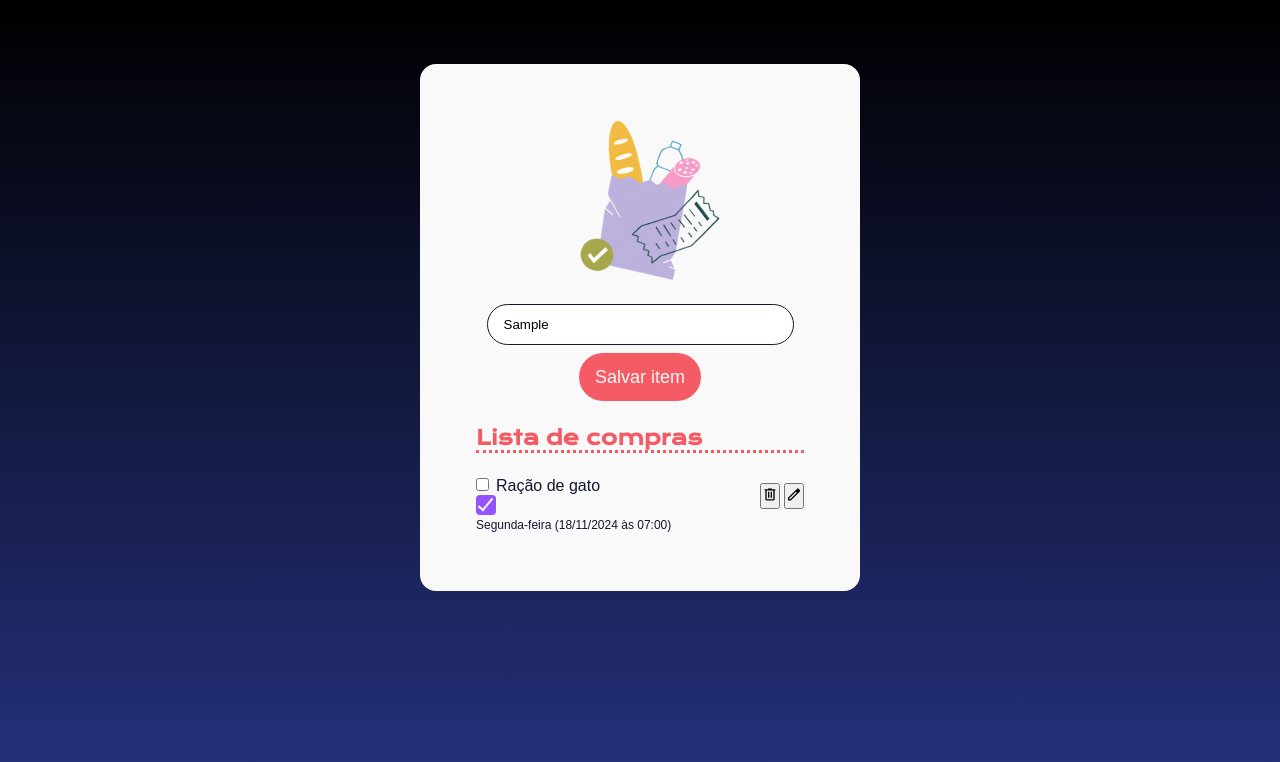
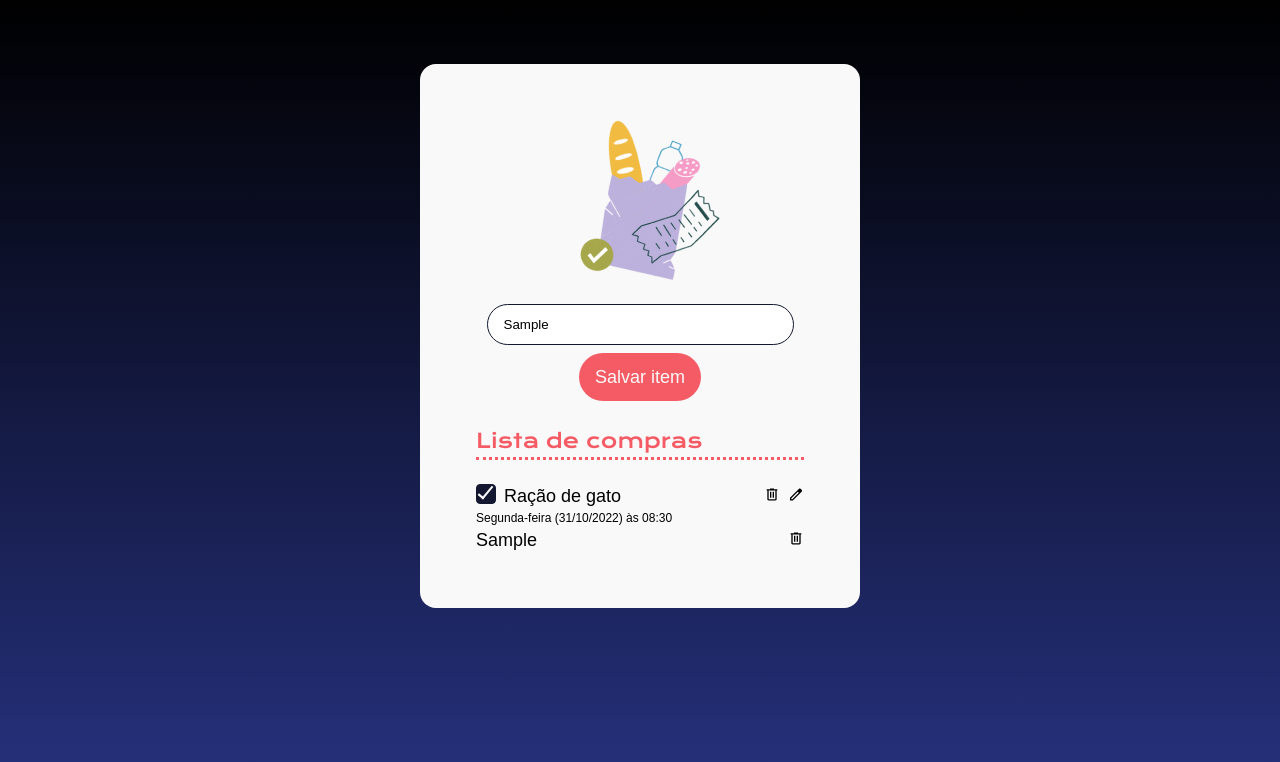
Before and after one commit to raylanraraujo/projeto_lista-de-compras, a plain HTML site: page index.html in a window 1280 px wide. Both pictures are taken after typing "Sample" into the empty fields and a click on the button "Salvar item". Drawn offline with nearby package versions, Linux system fonts and the light colour scheme; a web font is replaced by a local one.

Commit message:
Criar elementos manipulando DOM

```diff
--- a/index.html
+++ b/index.html
@@ -13,41 +13,45 @@
 </head>
 
 <body>
+
     <main>
-        <img src="img/bag.png" alt="Sacola de compras">
-        <form action="">
-            <input type="text" name="" id="input-item" placeholder="Digite o item que deseja adicionar">
-            <button id="adicionar-botao">Salvar item</button>
+        <img src="./img/bag.png" alt="sacola de compras">
+        <form>
+            <input class="input-item" id="input-item" type="text"
+                placeholder="Digite o item que deseja adicionar"></input>
+            <button class="button-item" id="adicionar-item">Salvar item</button>
         </form>
 
-        <ul>
+        <div class="container-lista">
             <h2>Lista de compras</h2>
-            <hr /> <!--teve que ser feito o fechamento com a barra-->
+            <hr>
+
+            <ul id="lista-de-compras">
                 <li>
-                <div class="item-lista-container">
-                    <div class="container-nome-compra">
-                        <div class="checbox-container">
-                            <label for="checkbox-1"> <!--lable associada ao ID garante que o checkbox/ seja marcado quando a lable é clicada -->
-                                <input type="checkbox" class="checkbox-input" id="checkbox-1">
-                                <div class="checkbox-customizado checked"></div> <!-- usado para criar aparência personalizada do checkbox. Class checked adicionada para representar que o checkbox está marcado-->
+                    <div class="lista-item-container">
+                        <div>
+                            <div class="container-checkbox">
+                                <label for="checkbox-1">
+                                    <input type="checkbox" class="input-checkbox" id="checkbox-1" />
+                                    <div class="checkbox-customizado checked"></div>
                                 </label>
-
+                            </div>
+                            <p>Ração de gato</p>
                         </div>
 
-                        <p>Ração de gato</p>
-                    </div>
                         <div>
-                        <button class="botao-acao">
-                            <img src="img/delete.svg" alt="deletar" srcset="">
+                            <button class="item-lista-button">
+                                <img src="./img/delete.svg" alt="remover">
                             </button>
-                        <button class="botao-acao">
-                            <img src="img/edit.svg" alt="editar" srcset="">
+                            <button class="item-lista-button">
+                                <img src="./img/edit.svg" alt="editar">
                             </button>
                         </div>
                     </div>
-                <p class="item-lista-texto">Segunda-feira (18/11/2024 às 07:00)</p>
+                    <p class="texto-data">Segunda-feira (31/10/2022) às 08:30</p>
                 </li>
             </ul>
+        </div>
     </main>
     <script src="scripts.js"></script>
 </body>
--- a/scripts.js
+++ b/scripts.js
@@ -1,9 +1,36 @@
-const item = document.getElementById('input-name');
-const botaoSalvarItem = document.getElementById('adicionar-botao');
-
+const item = document.getElementById("input-item");
+const botaoSalvarItem = document.getElementById("adicionar-item");
+const listaDeCompras = document.getElementById("lista-de-compras");
 botaoSalvarItem.addEventListener("click", adicionarItem);
 
 function adicionarItem(evento) {
-    evento.preventDefault(); //para prevenir que o evento padrão ocorra (nesse caso por se tratar de um formulário seria atualizar a tela)
-    console.log('Item Adicionado');
+    evento.preventDefault()
+
+        const itemDaLista = document.createElement("li");
+            const containerItemLista = document.createElement("div");
+            containerItemLista.classList.add("lista-item-container");
+
+                const containerNomeDoItem = document.createElement("div");
+
+                    //criar a div do container checkbox aqui
+
+                    const nomeDoItem = document.createElement("p");
+                    nomeDoItem.innerText = item.value;
+                    containerNomeDoItem.appendChild(nomeDoItem);
+                containerItemLista.appendChild(containerNomeDoItem);
+
+                const containerBotoes = document.createElement("div");
+                    const botaoRemover = document.createElement("button");
+                    botaoRemover.classList.add("item-lista-button");
+                        const imagemRemover = document.createElement("img");
+                        imagemRemover.src = "./img/delete.svg";
+                        imagemRemover.alt = "remover";
+                        botaoRemover.appendChild(imagemRemover);
+                    containerBotoes.appendChild(botaoRemover);
+                containerItemLista.appendChild(containerBotoes);
+
+                    // criar o botao editar aqui
+
+        itemDaLista.appendChild(containerItemLista);
+    listaDeCompras.appendChild(itemDaLista);
 }
--- a/styles.css
+++ b/styles.css
@@ -11,11 +11,10 @@
     --preto: #131730;
     --fonte-titulo: "Krona One", sans-serif;
     --fonte-texto: 'Numans', sans-serif;
-    --place: "Montserrat", sans-serif;
     --degrade-azul: linear-gradient(180deg, #000000 0%, #26327F 100%);
 }
 
-body{
+body {
     background: var(--degrade-azul);
     background-repeat: no-repeat;
     height: 100vh;
@@ -25,7 +24,8 @@ body{
     align-items: center;
 }
 
-main{
+main {
+    background-color: var(--neutro);
     margin-top: 64px;
 
     display: flex;
@@ -33,121 +33,125 @@ main{
     gap: 24px;
 
     width: 440px;
+    padding: 56px;
+
     align-items: center;
-
-    background-color: var(--neutro);
-
-    padding: 56px;
     border-radius: 16px;
 }
 
 h2 {
+    font-family: var(--fonte-titulo);
     color: var(--cor-primaria);
-    font-family: var(--fonte-titulo);
-    font-size: 1.25rem;
-    text-align: left;
+    font-size: 20px;
+    font-weight: 400;
+    line-height: 32px;
 }
 
 hr {
     border: none;
     border-bottom: 3px dotted var(--cor-primaria);
     margin-bottom: 24px;
-
-    width: 100%; /*quanto vai ocupar do espaço disponível*/
 }
 
-p{
-    color: var(--preto);
+p {
     font-family: var(--fonte-texto);
-    font-size: 1rem;
+    font-size: 18px;
     font-weight: 400;
+    line-height: 24px;
     text-align: left;
 }
 
-form {
-    align-items: center;
-    display: flex;
-    flex-direction: column;
-    gap: 0.5rem;
+.input-item {
+    display: block;
+    padding: 12px 16px;
+    border-radius: 24px;
+    border: 1px solid var(--preto);
+    width: 307px;
+
+    font-family: var(--fonte-texto);
 }
 
-#input-item {
-    border: 1px solid var(--preto);
-    border-radius: 24px;
-    display: block; /*para fazer o input ocupar toda a largura e jogando o botao para baixo*/
-    padding: 12px 16px;
-    width: 307px;
-}
-
-#input-item::placeholder {
-    font-family: var(--place); /*não tinha variável para ela pois ela será usada apenas nesse momento*/
-    font-size: 1rem;
+.input-item::placeholder {
+    font-family: "Montserrat", sans-serif;
+    font-size: 16px;
     line-height: 19px;
 }
 
-#adicionar-botao {
+.button-item {
+    padding: 12px 16px;
+    border-radius: 24px;
     background-color: var(--cor-primaria);
-    border: none;
-    border-radius: 24px;
     color: var(--neutro);
     font-family: var(--fonte-texto);
-    font-size: 1.125rem;
+    font-size: 18px;
+    font-weight: 400;
     line-height: 24px;
-    padding: 12px 16px;
+    border: none;
+}
+
+form {
+    display: flex;
+    flex-direction: column;
+    align-items: center;
+    gap: 8px;
+}
+
+.lista-item-container {
+    display: flex;
+    justify-content: space-between;
+}
+
+.lista-item-container div {
+    display: flex;
+    gap: 8px;
 }
 
 ul {
     list-style-type: none;
-    width: 100%;
 }
 
-.item-lista-container {
-    display: flex;
-    align-items: center;
-    justify-content: space-between;
-}
-
-.container-nome-compra{
-    display: flex;
-}
-
-.item-lista-texto{
-    color: var(--preto);
-    font-family: var(--fonte-texto);
-    font-size: 0.75rem;
-    line-height: 20px;
-}
-
-/* Estilo do checkbox padrão */
 .input-checkbox {
     display: none;
 }
 
-/* Estilo do checkbox personalizado */
 .checkbox-customizado {
     width: 20px;
     height: 20px;
-    background-color: white; /* Cor de fundo padrão */
-    border: 1px black; /* Borda */
-    cursor: pointer; /* Cursor ao passar por cima */
-    border-radius: 4px; /* Cantos arredondados */
+    background-color: var(--neutro);
+    border: 1px solid var(--preto);
+    cursor: pointer;
+    border-radius: 4px;
 }
 
-/* Estilo do checkbox personalizado quando marcado */
 .checked {
-    background-color: #9353FF; /* Cor de fundo quando marcado */
-    position: relative; /* Posição relativa para o ícone de check */
+    background-color: var(--preto);
+    position: relative;
 }
 
-/* Estilo do ícone de check */
 .checkbox-customizado.checked::after {
-    content: ""; /* Adiciona um conteúdo vazio */
-    position: absolute; /* Posicionamento absoluto em relação ao checkbox */
-    left: 30%; /* Ajuste de posição horizontal */
-    width: 5px; /* Largura do ícone */
-    height: 14px; /* Altura do ícone */
-    /* Estilo da linha do ícone */
+    content: "";
+    position: absolute;
+    left: 30%;
+    top: -10%;
+    width: 5px;
+    height: 14px;
+
     border-top: 2px solid var(--neutro);
     border-left: 2px solid var(--neutro);
-    transform: rotate(-140deg); /* Rotação para formar o ícone de check */
+
+    transform: rotate(-140deg);
 }
+
+.texto-data {
+    font-size: 12px;
+    line-height: 20px;
+}
+
+.item-lista-button {
+    border: none;
+    background-color: transparent;
+}
+
+.container-lista {
+    width: 100%;
+}
```
Lines whose indentation alone changed are shown as unchanged.
